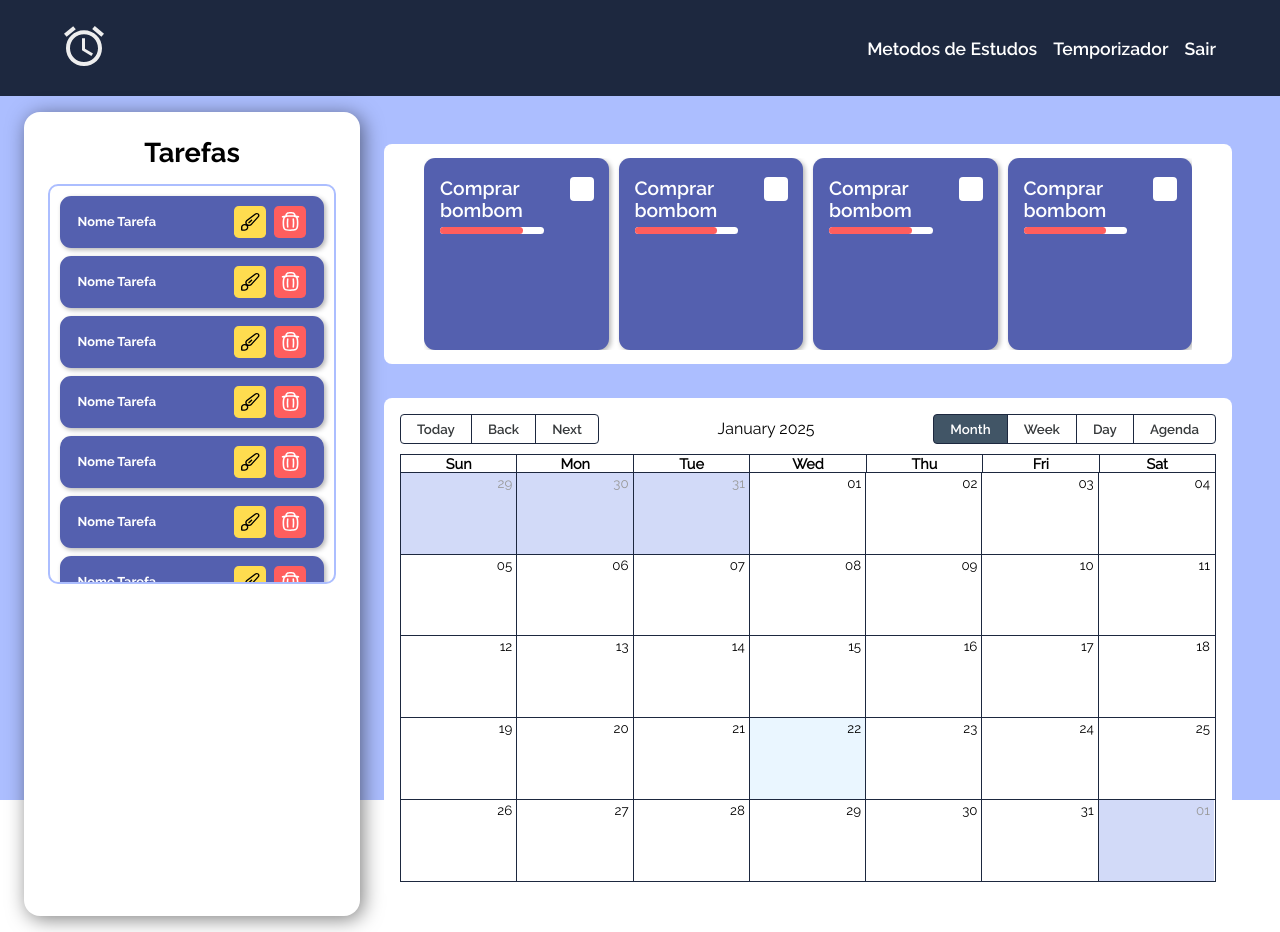
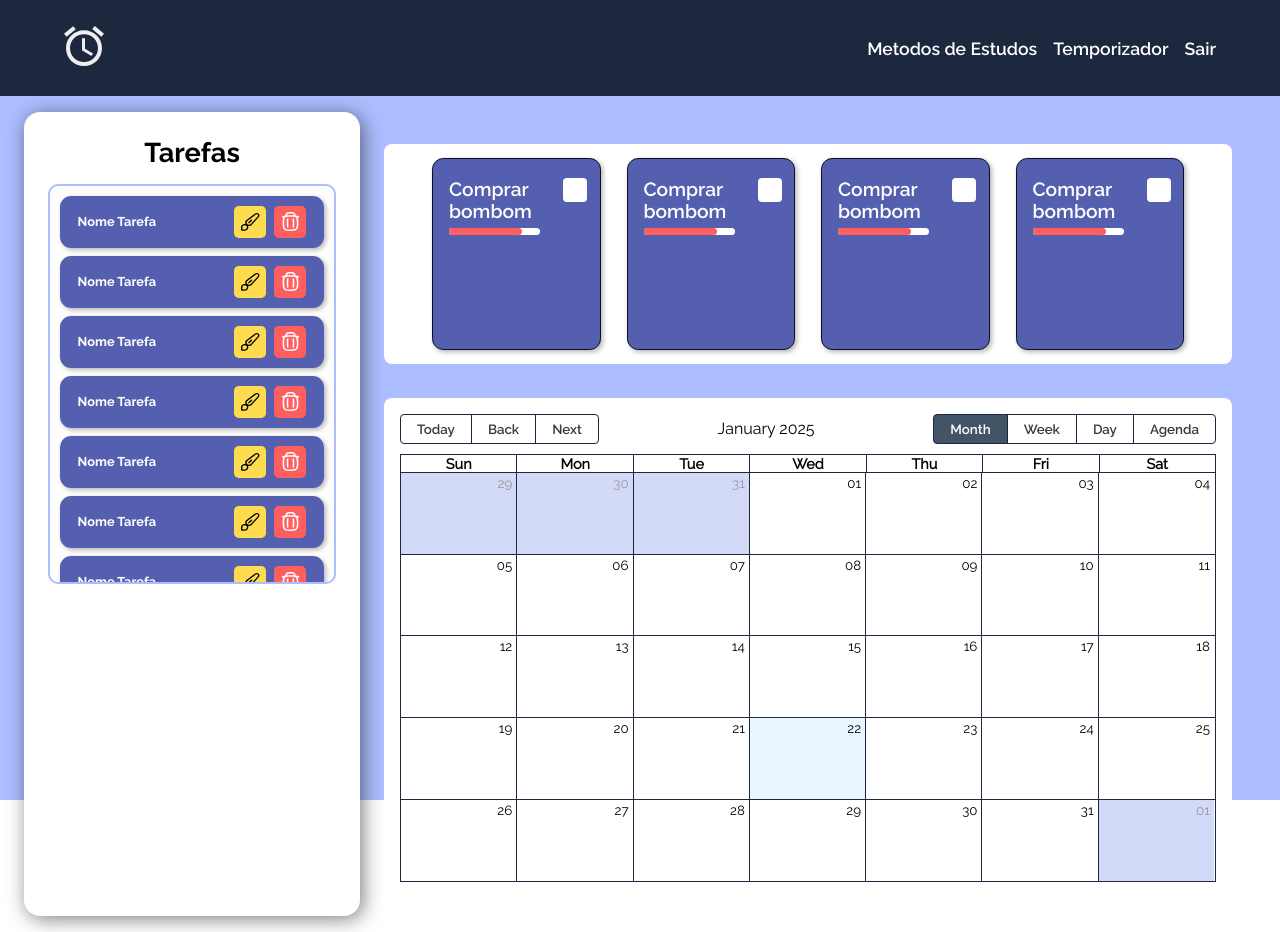
Before and after one commit to DebLuiza/Clock, a React (Vite) app in the folder Clock/: page / in a window 1280 px wide. Built offline with nearby package versions, Linux system fonts and the light colour scheme.

Commit message:
Ajustes visuais

```diff
--- a/Clock/src/Components/CardCarousel/Styles/CardCarousel.module.scss
+++ b/Clock/src/Components/CardCarousel/Styles/CardCarousel.module.scss
@@ -7,6 +7,8 @@
     border-radius: 0.7rem;
     box-shadow: 2px 2px 5px $card-shadow-color;
     padding: 1.2rem 1rem;
+    margin: 0.5rem;
+    border: 1px solid #0c101a;
 
     .upper-part{
         display: grid;
--- a/Clock/src/Pages/MainPage/Styles/MainPage.module.scss
+++ b/Clock/src/Pages/MainPage/Styles/MainPage.module.scss
@@ -20,7 +20,7 @@
         }
         .calendar-part{
             @include AllCenter;
-            padding: 3rem 3rem 3rem 0;
+            padding: 2.5rem 3rem 2.5rem 0;
         }
     }
 
```
